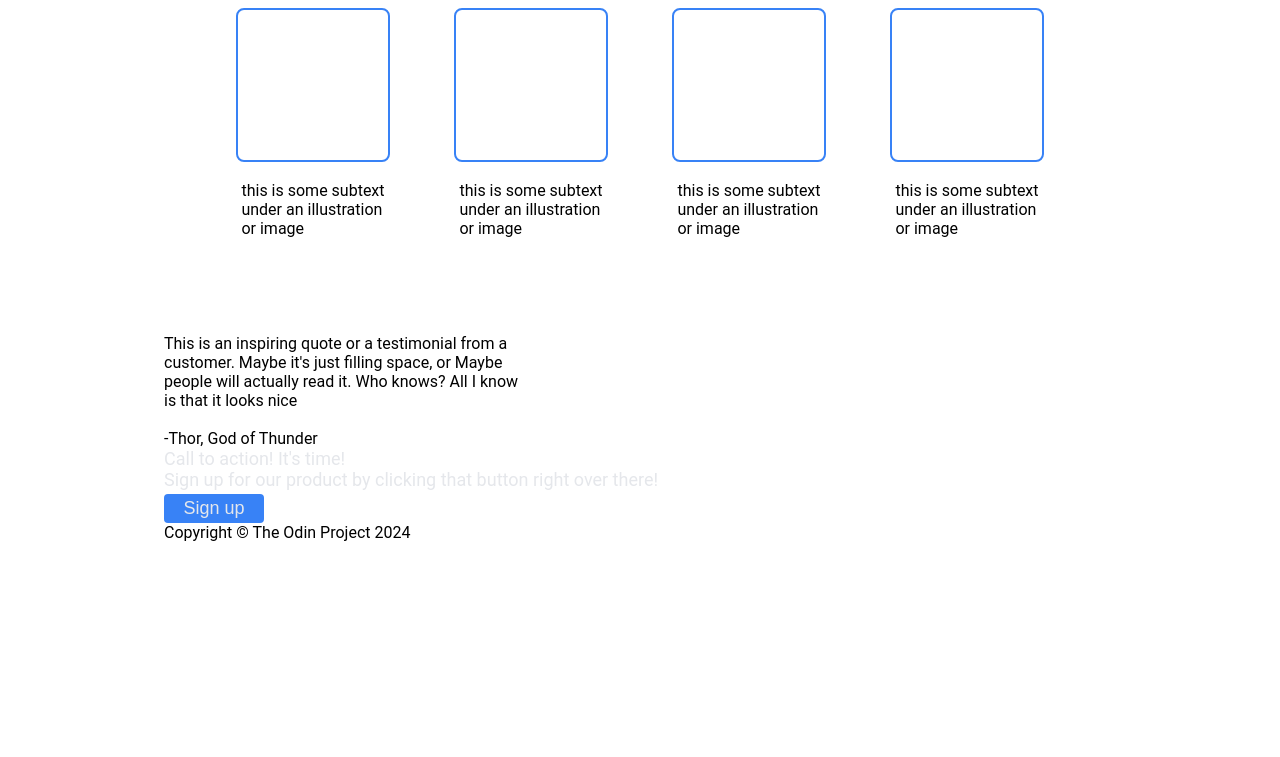
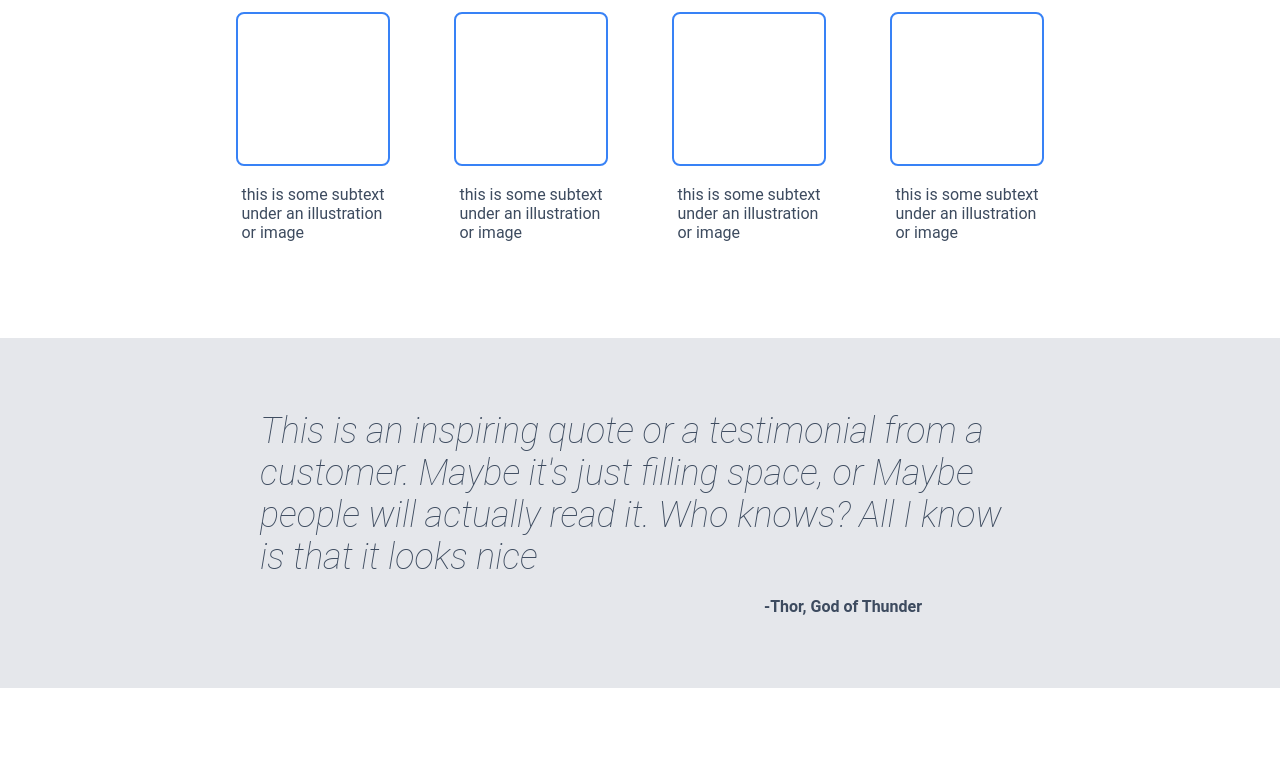
Before and after one commit to kw3ngu/css-final, a plain HTML site: page index.html in a window 1280 px wide. Shown: the part 574-1331 px from the top of the page. Before the commit the page ends 1116 px from the top, so only its background shows below. Drawn offline with Linux system fonts and the light colour scheme.

Commit message:
final code

```diff
--- a/index.html
+++ b/index.html
@@ -11,7 +11,7 @@
                 <p>Header Logo</p>
             </div>
             <div class="right">
-                <nav class="smaller-text">
+                <nav>
                     <a href="#">Header link one</a>
                     <a href="#">Header link two</a>
                     <a href="#">Header link three</a>
--- a/style.css
+++ b/style.css
@@ -99,3 +99,47 @@ button {
     font-size: 36px;
     font-weight: 700;
 }
+.section3 {
+    background-color: #E5E7EB;
+    padding-top: 72px;
+    padding-bottom: 72px;
+    display: flex;
+    flex-direction: column;
+}
+.quote {
+    font-size: 36px;
+    font-style: italic;
+    font-weight: 100;
+    margin-left: 96px;
+}
+.qouter {
+    font-weight: 700;
+    margin-left: 600px;
+}
+.call-container {
+    background-color: #3882F6;
+    border-radius: 4px;
+    padding: 32px 72px;
+    display: flex;
+    justify-content: space-between;
+}
+.right button {
+    border: 2px solid #F9FAF8;
+}
+.section4 {
+    padding-top: 72px;
+    padding-bottom: 72px;
+}
+footer {
+    background-color: #1f2937;
+    color: #E5E7EB;
+    text-align: center;
+    padding-top: 32px;
+    padding-bottom: 32px;
+}
+.section3 ,.section2 {
+    color: #3d4b5f;
+}
+.left button {
+    margin-top: 8px;
+}
```
